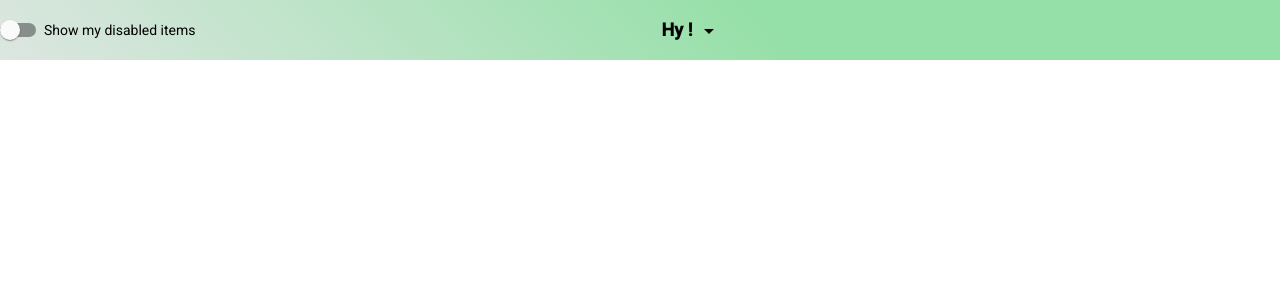
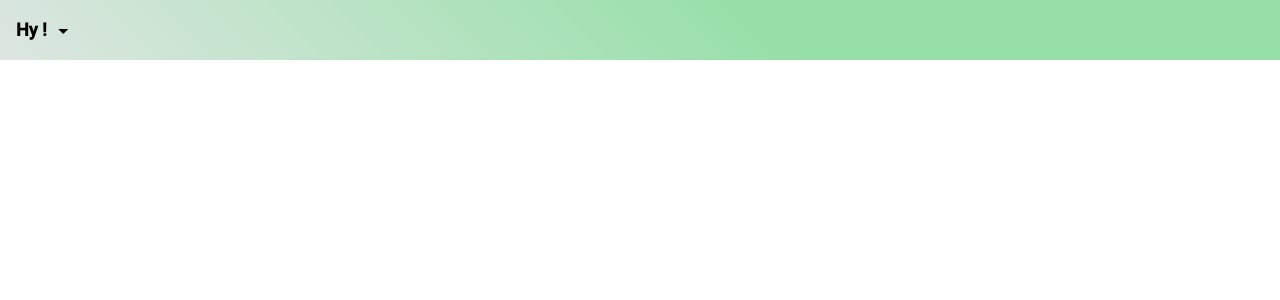
Before and after one commit to bundulappp/GreenBay, an Angular app in the folder frontend/app/: page /main in a window 1280 px wide. Shown: the top 300 px of the page. Built offline with nearby package versions, Linux system fonts and the light colour scheme.

Commit message:
moved toggle from headers

```diff
--- a/frontend/app/src/app/shared/header/header/header.component.html
+++ b/frontend/app/src/app/shared/header/header/header.component.html
@@ -1,7 +1,4 @@
 <div class="header">
-  <mat-slide-toggle color="primary" class="example-margin"
-    >Show my disabled items</mat-slide-toggle
-  >
   <div class="settings">
     <button mat-button [matMenuTriggerFor]="menu">
       Hy {{ userNameObservable$ | async }}!
--- a/frontend/app/src/app/shared/header/header/header.component.scss
+++ b/frontend/app/src/app/shared/header/header/header.component.scss
@@ -35,8 +35,4 @@
   margin-right: 30px;
   font-weight: bolder;
   cursor: pointer;
-
-  mat-slide-toggle {
-    font-size: 18px;
-  }
 }
```
